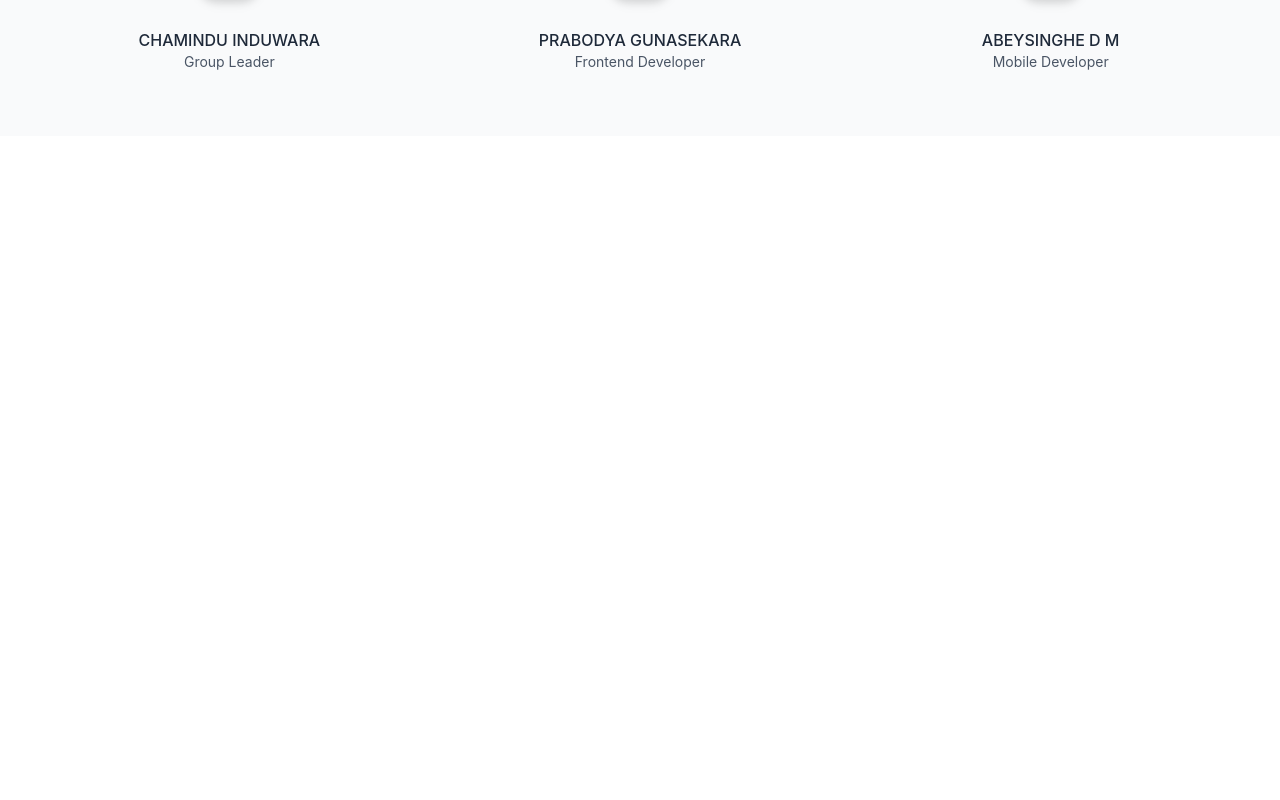
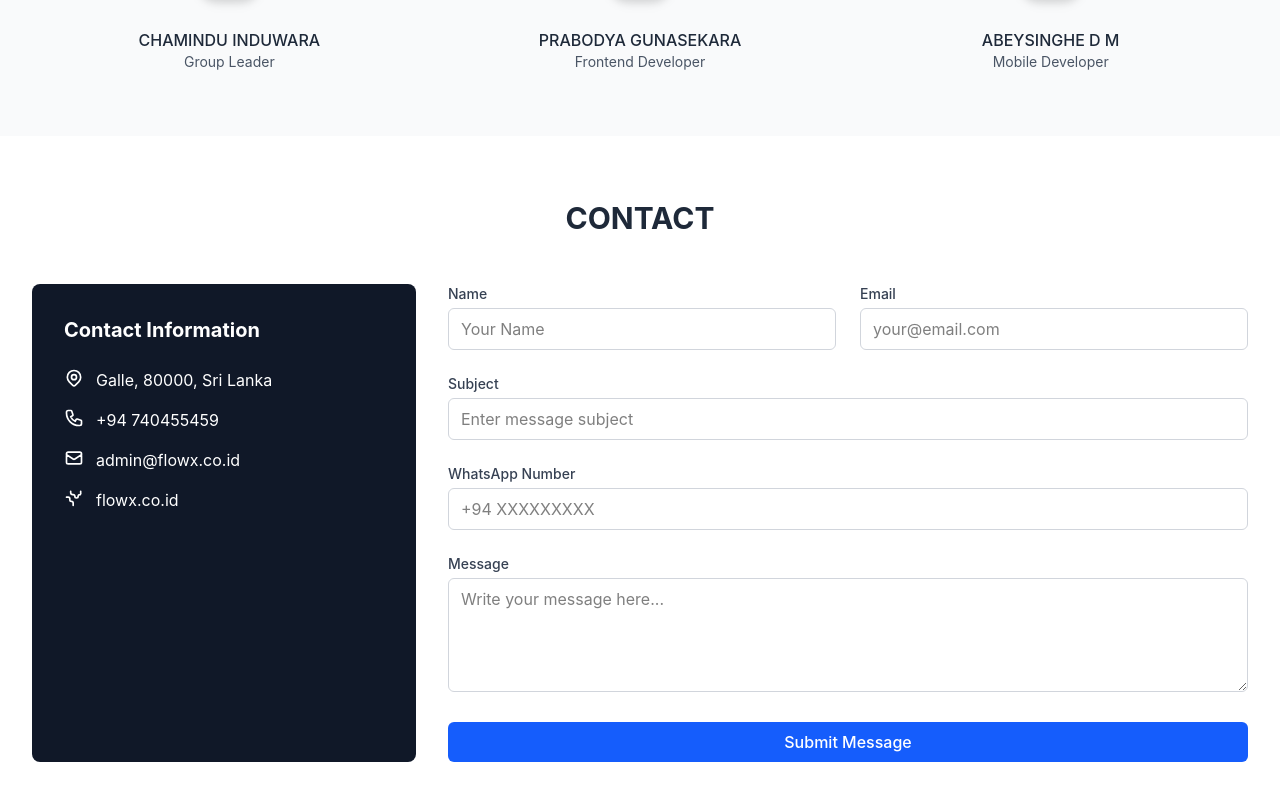
Before and after one commit to NIBM-GALLE/GAHDSE241F-flowx, a React (Vite) app in the folder public-web-app/client/: page / in a window 1280 px wide. Shown: the part 1636-2436 px from the top of the page. Before the commit the page ends 1772 px from the top, so only its background shows below. Built offline with nearby package versions, Linux system fonts and the light colour scheme.

Commit message:
implement contact us section

```diff
--- a/public-web-app/client/src/App.jsx
+++ b/public-web-app/client/src/App.jsx
@@ -3,6 +3,7 @@ import Navbar from "./components/Navbar";
 import Hero from "./components/Hero";
 import Services from "./components/Services";
 import AboutUs from "./components/AboutUs";
+import Contact from "./components/Contact";
 import { motion } from "framer-motion";
 
 function App() {
@@ -31,6 +32,9 @@ function App() {
         <motion.div variants={gridSquareVariants}>
           <AboutUs />
         </motion.div>
+        <motion.div variants={gridSquareVariants}>
+          <Contact />
+        </motion.div>
       </motion.section>
     </>
   );
--- /dev/null
+++ b/public-web-app/client/src/components/Contact.jsx
@@ -0,0 +1,235 @@
+import React from "react";
+import { useState } from "react";
+
+function Contact() {
+  const [formData, setFormData] = useState({
+    name: "",
+    email: "",
+    message: "",
+  });
+
+  const handleChange = (e) => {
+    const { name, value } = e.target;
+    setFormData((prevState) => ({
+      ...prevState,
+      [name]: value,
+    }));
+  };
+
+  const handleSubmit = (e) => {
+    e.preventDefault();
+    // Handle form submission logic here
+    console.log("Form submitted:", formData);
+    // Reset form after submission
+    setFormData({ name: "", email: "", message: "" });
+  };
+  return (
+    <section id="contact" className="py-16 bg-white">
+      <div className="max-w-7xl mx-auto px-4 sm:px-6 lg:px-8">
+        <h2 className="text-3xl font-bold text-gray-800 text-center mb-12">
+          CONTACT
+        </h2>
+
+        <div className="grid md:grid-cols-3 gap-8">
+          {/* Contact Information Card */}
+          <div className="bg-gray-900 text-white p-8 rounded-lg">
+            <h3 className="text-xl font-bold mb-6">Contact Information</h3>
+
+            <div className="space-y-4">
+              <p className="flex items-start">
+                <span className="mr-3">
+                  <svg
+                    xmlns="http://www.w3.org/2000/svg"
+                    className="h-5 w-5"
+                    fill="none"
+                    viewBox="0 0 24 24"
+                    stroke="currentColor"
+                  >
+                    <path
+                      strokeLinecap="round"
+                      strokeLinejoin="round"
+                      strokeWidth={2}
+                      d="M17.657 16.657L13.414 20.9a1.998 1.998 0 01-2.827 0l-4.244-4.243a8 8 0 1111.314 0z"
+                    />
+                    <path
+                      strokeLinecap="round"
+                      strokeLinejoin="round"
+                      strokeWidth={2}
+                      d="M15 11a3 3 0 11-6 0 3 3 0 016 0z"
+                    />
+                  </svg>
+                </span>
+                <span className="flex-1">Galle, 80000, Sri Lanka</span>
+              </p>
+
+              <p className="flex items-start">
+                <span className="mr-3">
+                  <svg
+                    xmlns="http://www.w3.org/2000/svg"
+                    className="h-5 w-5"
+                    fill="none"
+                    viewBox="0 0 24 24"
+                    stroke="currentColor"
+                  >
+                    <path
+                      strokeLinecap="round"
+                      strokeLinejoin="round"
+                      strokeWidth={2}
+                      d="M3 5a2 2 0 012-2h3.28a1 1 0 01.948.684l1.498 4.493a1 1 0 01-.502 1.21l-2.257 1.13a11.042 11.042 0 005.516 5.516l1.13-2.257a1 1 0 011.21-.502l4.493 1.498a1 1 0 01.684.949V19a2 2 0 01-2 2h-1C9.716 21 3 14.284 3 6V5z"
+                    />
+                  </svg>
+                </span>
+                <span className="flex-1">+94 740455459</span>
+              </p>
+
+              <p className="flex items-start">
+                <span className="mr-3">
+                  <svg
+                    xmlns="http://www.w3.org/2000/svg"
+                    className="h-5 w-5"
+                    fill="none"
+                    viewBox="0 0 24 24"
+                    stroke="currentColor"
+                  >
+                    <path
+                      strokeLinecap="round"
+                      strokeLinejoin="round"
+                      strokeWidth={2}
+                      d="M3 8l7.89 5.26a2 2 0 002.22 0L21 8M5 19h14a2 2 0 002-2V7a2 2 0 00-2-2H5a2 2 0 00-2 2v10a2 2 0 002 2z"
+                    />
+                  </svg>
+                </span>
+                <span className="flex-1">admin@flowx.co.id</span>
+              </p>
+
+              <p className="flex items-start">
+                <span className="mr-3">
+                  <svg
+                    xmlns="http://www.w3.org/2000/svg"
+                    className="h-5 w-5"
+                    fill="none"
+                    viewBox="0 0 24 24"
+                    stroke="currentColor"
+                  >
+                    <path
+                      strokeLinecap="round"
+                      strokeLinejoin="round"
+                      strokeWidth={2}
+                      d="M3.055 11H5a2 2 0 012 2v1a2 2 0 002 2 2 2 0 012 2v2.945M8 3.935V5.5A2.5 2.5 0 0010.5 8h.5a2 2 0 012 2 2 2 0 104 0 2 2 0 012-2h.5A2.5 2.5 0 0020 5.5v-1.5"
+                    />
+                  </svg>
+                </span>
+                <span className="flex-1">flowx.co.id</span>
+              </p>
+            </div>
+          </div>
+
+          {/* Contact Form */}
+          <div className="md:col-span-2">
+            <form
+              onSubmit={handleSubmit}
+              className="grid grid-cols-1 md:grid-cols-2 gap-6"
+            >
+              <div className="form-group">
+                <label
+                  htmlFor="name"
+                  className="block text-sm font-medium text-gray-700 mb-1"
+                >
+                  Name
+                </label>
+                <input
+                  type="text"
+                  id="name"
+                  name="name"
+                  value={formData.name}
+                  onChange={handleChange}
+                  className="w-full px-3 py-2 border border-gray-300 rounded-md focus:outline-none focus:ring-2 focus:ring-blue-500"
+                  placeholder="Your Name"
+                  required
+                />
+              </div>
+
+              <div className="form-group">
+                <label
+                  htmlFor="email"
+                  className="block text-sm font-medium text-gray-700 mb-1"
+                >
+                  Email
+                </label>
+                <input
+                  type="email"
+                  id="email"
+                  name="email"
+                  value={formData.email}
+                  onChange={handleChange}
+                  className="w-full px-3 py-2 border border-gray-300 rounded-md focus:outline-none focus:ring-2 focus:ring-blue-500"
+                  placeholder="your@email.com"
+                  required
+                />
+              </div>
+
+              <div className="form-group md:col-span-2">
+                <label
+                  htmlFor="subject"
+                  className="block text-sm font-medium text-gray-700 mb-1"
+                >
+                  Subject
+                </label>
+                <input
+                  type="text"
+                  id="subject"
+                  name="subject"
+                  className="w-full px-3 py-2 border border-gray-300 rounded-md focus:outline-none focus:ring-2 focus:ring-blue-500"
+                  placeholder="Enter message subject"
+                />
+              </div>
+
+              <div className="form-group md:col-span-2">
+                <label
+                  htmlFor="phone"
+                  className="block text-sm font-medium text-gray-700 mb-1"
+                >
+                  WhatsApp Number
+                </label>
+                <input
+                  type="tel"
+                  id="phone"
+                  name="phone"
+                  className="w-full px-3 py-2 border border-gray-300 rounded-md focus:outline-none focus:ring-2 focus:ring-blue-500"
+                  placeholder="+94 XXXXXXXXX"
+                />
+              </div>
+
+              <div className="form-group md:col-span-2">
+                <label
+                  htmlFor="message"
+                  className="block text-sm font-medium text-gray-700 mb-1"
+                >
+                  Message
+                </label>
+                <textarea
+                  id="message"
+                  name="message"
+                  rows="4"
+                  className="w-full px-3 py-2 border border-gray-300 rounded-md focus:outline-none focus:ring-2 focus:ring-blue-500"
+                  placeholder="Write your message here..."
+                ></textarea>
+              </div>
+
+              <div className="md:col-span-2">
+                <button
+                  type="submit"
+                  className="w-full bg-blue-600 hover:bg-blue-700 text-white font-medium py-2 px-4 rounded-md transition duration-300"
+                >
+                  Submit Message
+                </button>
+              </div>
+            </form>
+          </div>
+        </div>
+      </div>
+    </section>
+  );
+}
+
+export default Contact;
```
